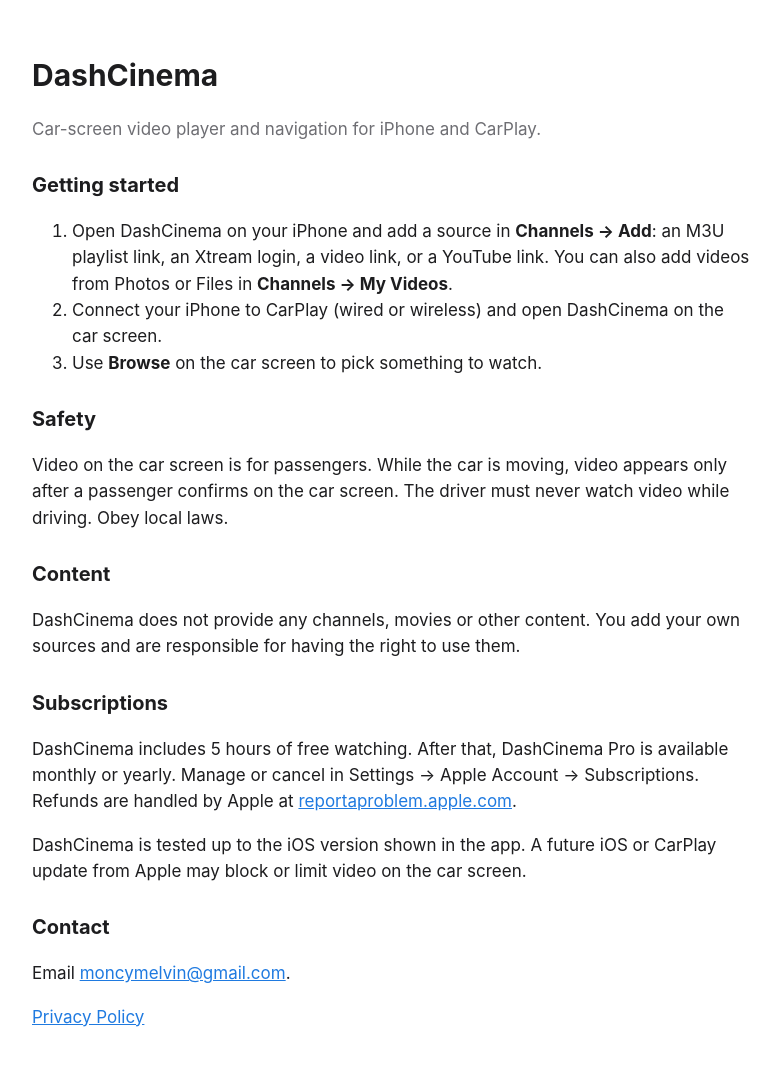
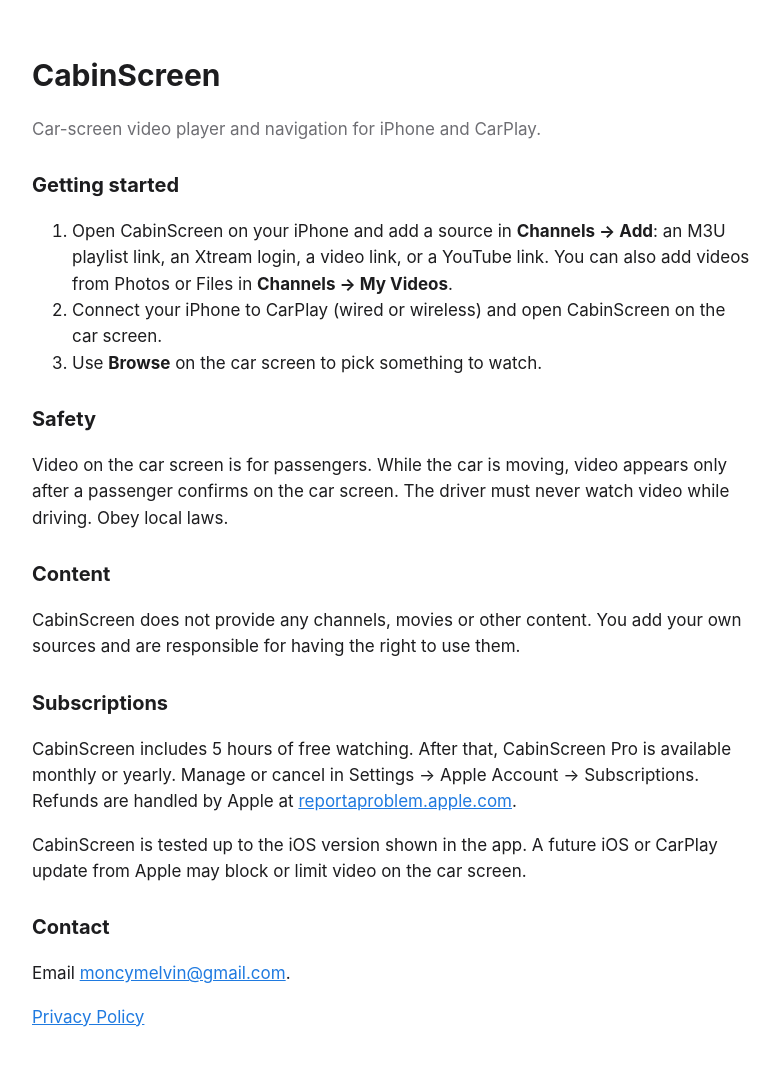
Before and after one commit to moncymelvin/dashcinema, a plain HTML site: page index.html in a window 1280 px wide. Shown: the whole page, without its empty margins (248-1027 px from the left). Drawn offline with Linux system fonts and the light colour scheme.

Commit message:
Rename to CabinScreen
Co-Authored-By: Claude Opus 5.5 <noreply@anthropic.com>

```diff
--- a/index.html
+++ b/index.html
@@ -1,14 +1,14 @@
 <!doctype html><html lang="en"><head><meta charset="utf-8"><meta name="viewport" content="width=device-width,initial-scale=1">
-<title>DashCinema Support</title><link rel="stylesheet" href="style.css"></head><body><main>
-<h1>DashCinema</h1><p class="muted">Car-screen video player and navigation for iPhone and CarPlay.</p>
+<title>CabinScreen Support</title><link rel="stylesheet" href="style.css"></head><body><main>
+<h1>CabinScreen</h1><p class="muted">Car-screen video player and navigation for iPhone and CarPlay.</p>
 <h2>Getting started</h2>
-<ol><li>Open DashCinema on your iPhone and add a source in <b>Channels → Add</b>: an M3U playlist link, an Xtream login, a video link, or a YouTube link. You can also add videos from Photos or Files in <b>Channels → My Videos</b>.</li>
-<li>Connect your iPhone to CarPlay (wired or wireless) and open DashCinema on the car screen.</li>
+<ol><li>Open CabinScreen on your iPhone and add a source in <b>Channels → Add</b>: an M3U playlist link, an Xtream login, a video link, or a YouTube link. You can also add videos from Photos or Files in <b>Channels → My Videos</b>.</li>
+<li>Connect your iPhone to CarPlay (wired or wireless) and open CabinScreen on the car screen.</li>
 <li>Use <b>Browse</b> on the car screen to pick something to watch.</li></ol>
 <h2>Safety</h2><p>Video on the car screen is for passengers. While the car is moving, video appears only after a passenger confirms on the car screen. The driver must never watch video while driving. Obey local laws.</p>
-<h2>Content</h2><p>DashCinema does not provide any channels, movies or other content. You add your own sources and are responsible for having the right to use them.</p>
-<h2>Subscriptions</h2><p>DashCinema includes 5 hours of free watching. After that, DashCinema Pro is available monthly or yearly. Manage or cancel in Settings → Apple Account → Subscriptions. Refunds are handled by Apple at <a href="https://reportaproblem.apple.com">reportaproblem.apple.com</a>.</p>
-<p>DashCinema is tested up to the iOS version shown in the app. A future iOS or CarPlay update from Apple may block or limit video on the car screen.</p>
+<h2>Content</h2><p>CabinScreen does not provide any channels, movies or other content. You add your own sources and are responsible for having the right to use them.</p>
+<h2>Subscriptions</h2><p>CabinScreen includes 5 hours of free watching. After that, CabinScreen Pro is available monthly or yearly. Manage or cancel in Settings → Apple Account → Subscriptions. Refunds are handled by Apple at <a href="https://reportaproblem.apple.com">reportaproblem.apple.com</a>.</p>
+<p>CabinScreen is tested up to the iOS version shown in the app. A future iOS or CarPlay update from Apple may block or limit video on the car screen.</p>
 <h2>Contact</h2><p>Email <a href="mailto:moncymelvin@gmail.com">moncymelvin@gmail.com</a>.</p>
 <p><a href="privacy.html">Privacy Policy</a></p>
 </main></body></html>
```
Also changed, not shown: privacy.html (+5 -5 lines).
